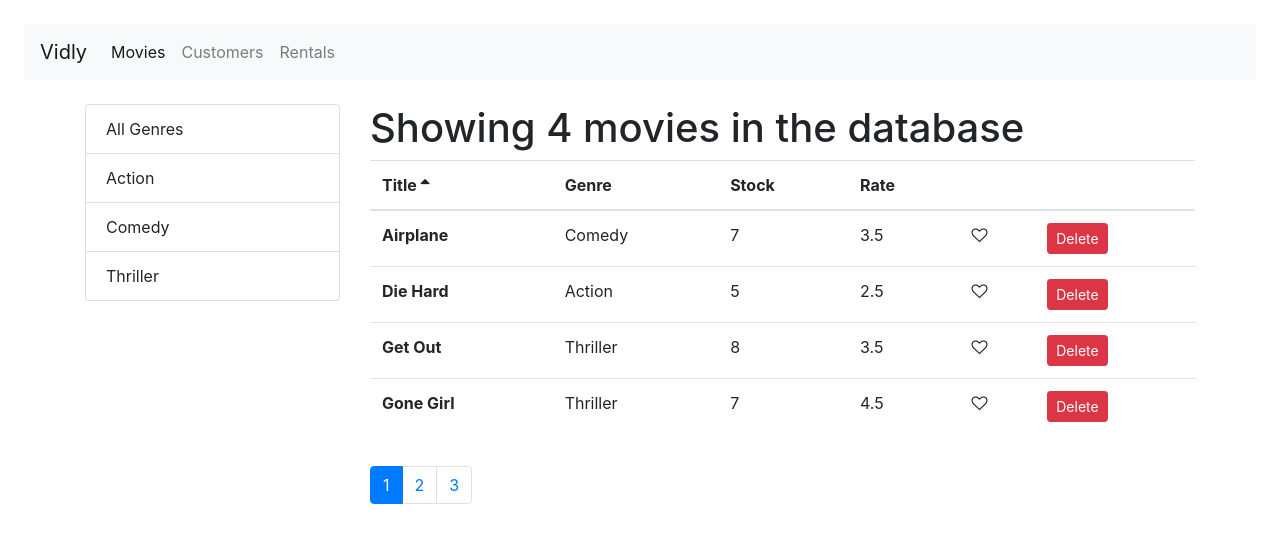
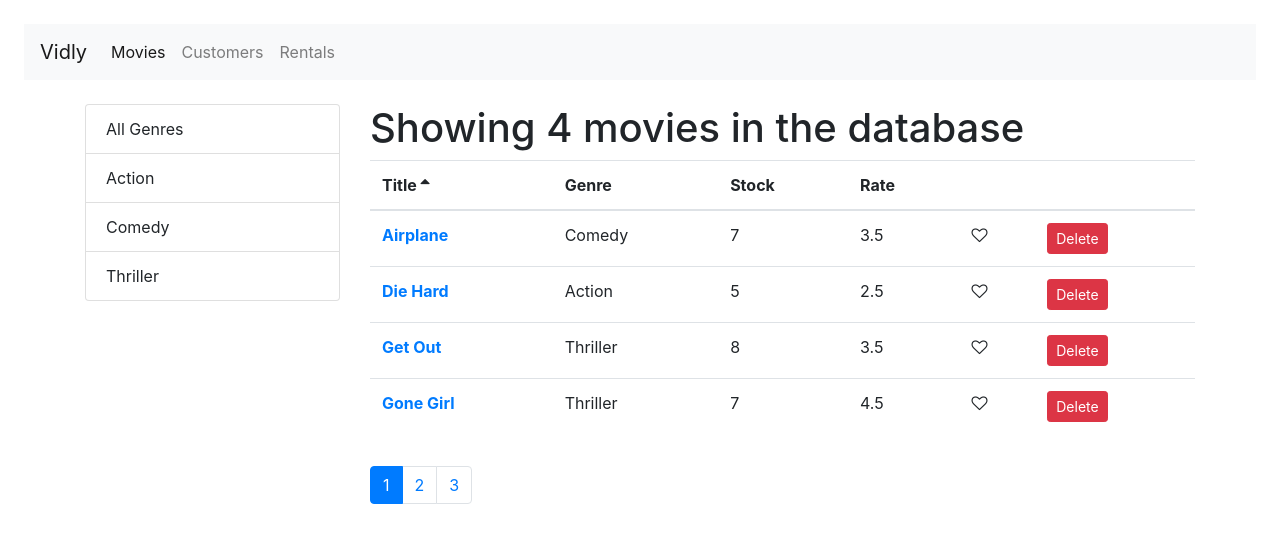
Before and after one commit to rohanbatra24/video-rental, a React (Create React App) app: page /movies in a window 1280 px wide. Shown: the top 542 px of the page. Built offline with nearby package versions, Linux system fonts and the light colour scheme.

Commit message:
update movie titles to links

```diff
--- a/src/components/common/tableBody.js
+++ b/src/components/common/tableBody.js
@@ -1,5 +1,6 @@
 import React from 'react';
 import Like from './like';
+import { Link } from 'react-router-dom';
 
 export default function TableHeader({ data, onLike, onDelete }) {
 	return (
@@ -7,7 +8,9 @@ export default function TableHeader({ data, onLike, onDelete }) {
 			{data.map((item) => {
 				return (
 					<tr key={item._id}>
-						<th scope="row">{item.title}</th>
+						<th scope="row">
+							<Link to={`/movies/${item._id}`}>{item.title}</Link>
+						</th>
 						<td>{item.genre.name}</td>
 						<td>{item.numberInStock}</td>
 						<td>{item.dailyRentalRate}</td>
```
